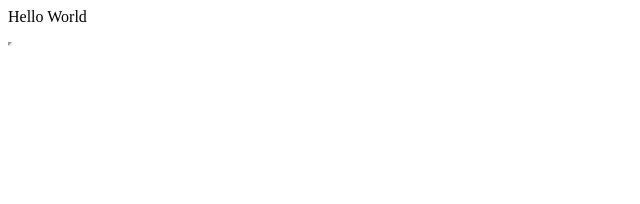
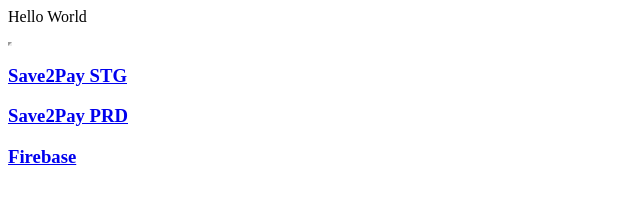
Before and after one commit to manank/manank.github.io, a plain HTML site: page index.html in a window 1280 px wide. Shown: the whole page, without its empty margins (0-640 px from the left). Drawn offline with Linux system fonts and the light colour scheme.

Commit message:
added app links to index

```diff
--- a/index.html
+++ b/index.html
@@ -4,3 +4,9 @@ Hello World
 <ul>
 </ul>
 <iframe src='https://manank.github.io/page-visibility-test.html' style="width: 0px; height: 0px;"></iframe>
+
+<div>
+  <h3><a href="https://s2p.stg.mpay.samsung.com/v1/welcome/eyJlbmMiOiJBMjU2R0NNIiwiYWxnIjoiZGlyIn0..2Phk9vkPpjCJgQBY._suhWzPHZU94VI7JOZT8m91rvLKelJpSqFActtMn7rnHkP_D30mls-HZeSWoKfTTd4jlZCk9xnUX_17bSg0G09v3-nfTZAolkD3QOxTVCwkEKb-c7_u8dY7osWYbUfNG.qWb-EB7YRsevSXWzqpguRg">Save2Pay STG</a></h3>
+  <h3><a href="https://s2p.mpay.samsung.com/v1/welcome/eyJlbmMiOiJBMjU2R0NNIiwiYWxnIjoiZGlyIn0..2Phk9vkPpjCJgQBY._suhWzPHZU94VI7JOZT8m91rvLKelJpSqFActtMn7rnHkP_D30mls-HZeSWoKfTTd4jlZCk9xnUX_17bSg0G09v3-nfTZAolkD3QOxTVCwkEKb-c7_u8dY7osWYbUfNG.qWb-EB7YRsevSXWzqpguRg">Save2Pay PRD</a></h3>
+  <h3><a href="https://jfna7.app.goo.gl/?link=https%3A%2F%2Fs2p.stg.mpay.samsung.com%2Fv2%2Fwelcome%2FeyJlbmMiOiJBMjU2R0NNIiwiYWxnIjoiZGlyIn0..OejgnhgKjAksExVo.EGzBm87rZm9zsWYx_x4WbNWopbwJgdd9XT7tL5ErA9oe1f54Fv4sMZwFsI-LFKqbXNKKJLBLwaQw_0s0cd-pEmY0N2MbOc_e-2zVBnpvkx7bNgj6OWmobcmU_oE._asdIev4uLw2WZAxCqjIVw%3FclientId%3Dcb0a39943bc542e2811430f685a08460&apn=com.samsung.android.spay&dfl=https%3A%2F%2Fs2p.stg.mpay.samsung.com%2Fv2%2Fwelcome%2FeyJlbmMiOiJBMjU2R0NNIiwiYWxnIjoiZGlyIn0..OejgnhgKjAksExVo.EGzBm87rZm9zsWYx_x4WbNWopbwJgdd9XT7tL5ErA9oe1f54Fv4sMZwFsI-LFKqbXNKKJLBLwaQw_0s0cd-pEmY0N2MbOc_e-2zVBnpvkx7bNgj6OWmobcmU_oE._asdIev4uLw2WZAxCqjIVw%3FclientId%3Dcb0a39943bc542e2811430f685a08460&amv=270300000">Firebase</a></h3>
+</div>
```
